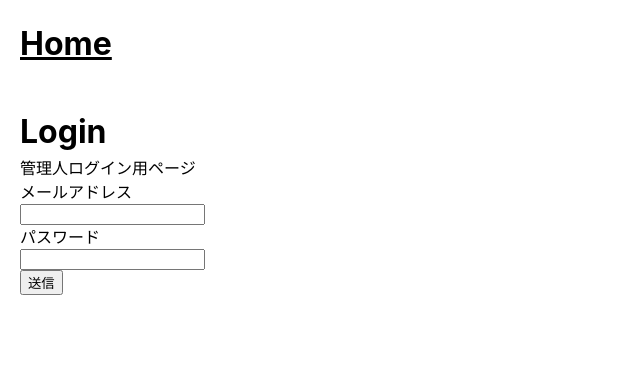
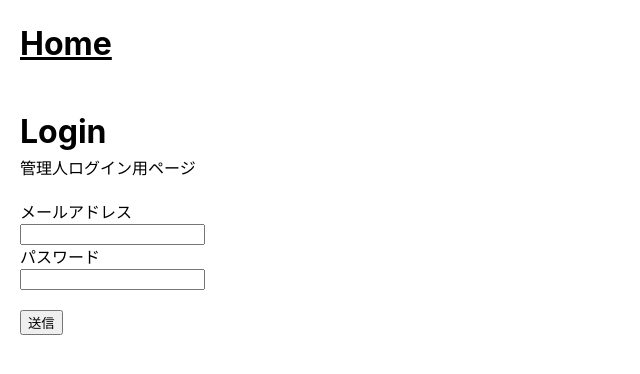
Before and after one commit to shimotsu4431/tokyo-dome, a Next.js app: page /login in a window 1280 px wide. Shown: the top 374 px of the page, without its empty margins (0-640 px from the left). Built offline with nearby package versions, Linux system fonts and the light colour scheme; no server answers.

Commit message:
update styles

```diff
--- a/pages/login.tsx
+++ b/pages/login.tsx
@@ -64,7 +64,7 @@ export const Login: React.FC = () => {
       })
       // eslint-disable-next-line @typescript-eslint/no-unused-vars
       .catch((error) => {
-        alert('ログインエラー')
+        alert('ログインに失敗しました。')
       })
   }
 
@@ -83,7 +83,7 @@ export const Login: React.FC = () => {
             <p>管理人ログイン用ページ</p>
           </div>
 
-          <form onSubmit={handleSubmit(onSubmit)}>
+          <form onSubmit={handleSubmit(onSubmit)} className={styles.form}>
             <label htmlFor="email">メールアドレス</label>
             <input
               id="email"
--- a/styles/pages/Login.module.scss
+++ b/styles/pages/Login.module.scss
@@ -1,3 +1,11 @@
+.form {
+  margin-top: 20px;
+}
+
 .input {
   display: block;
 }
+
+.button {
+  margin-top: 20px;
+}
```
Also changed, not shown: pages/admin.tsx (+8 -2 lines), styles/pages/Admin.module.scss (+13 -0 lines).
